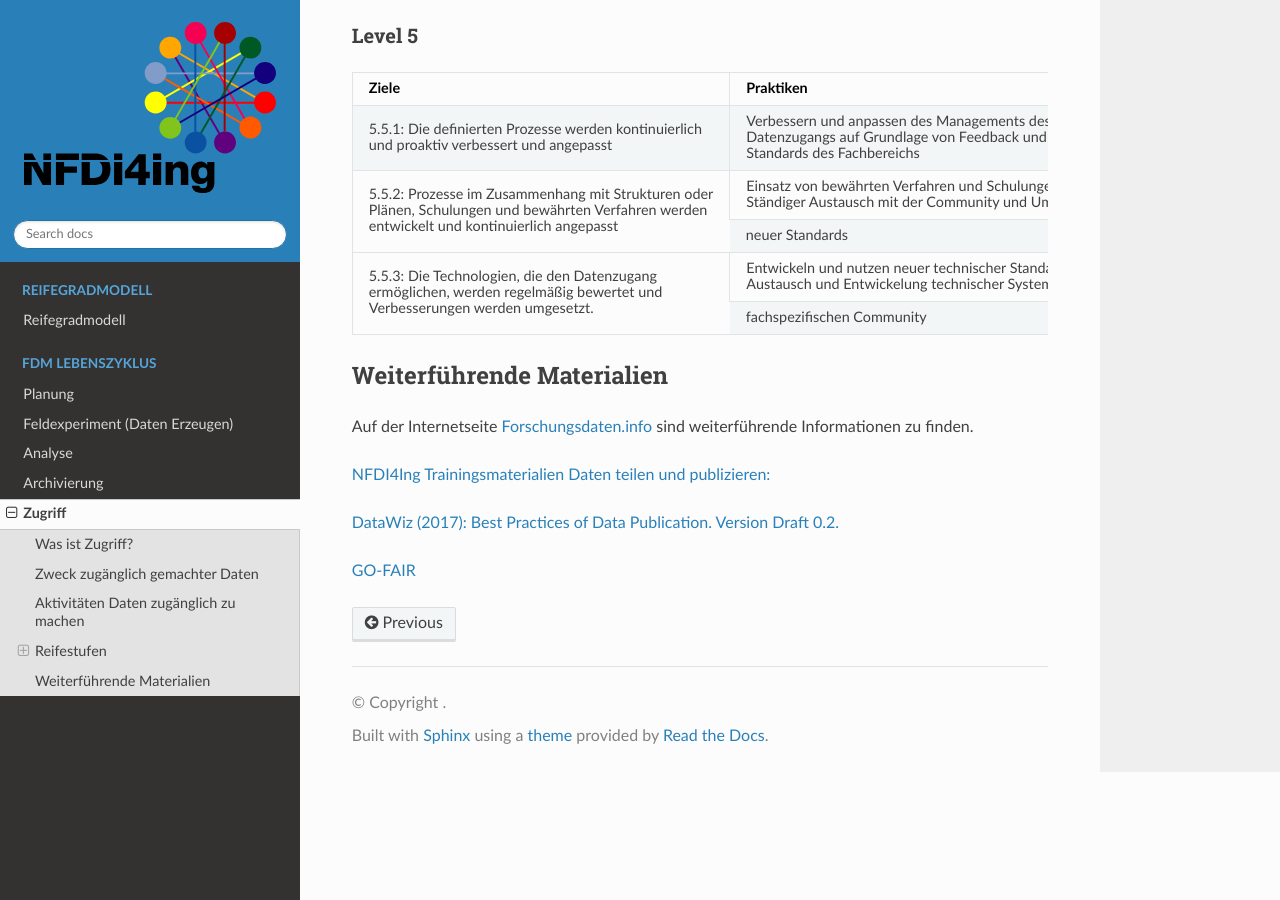
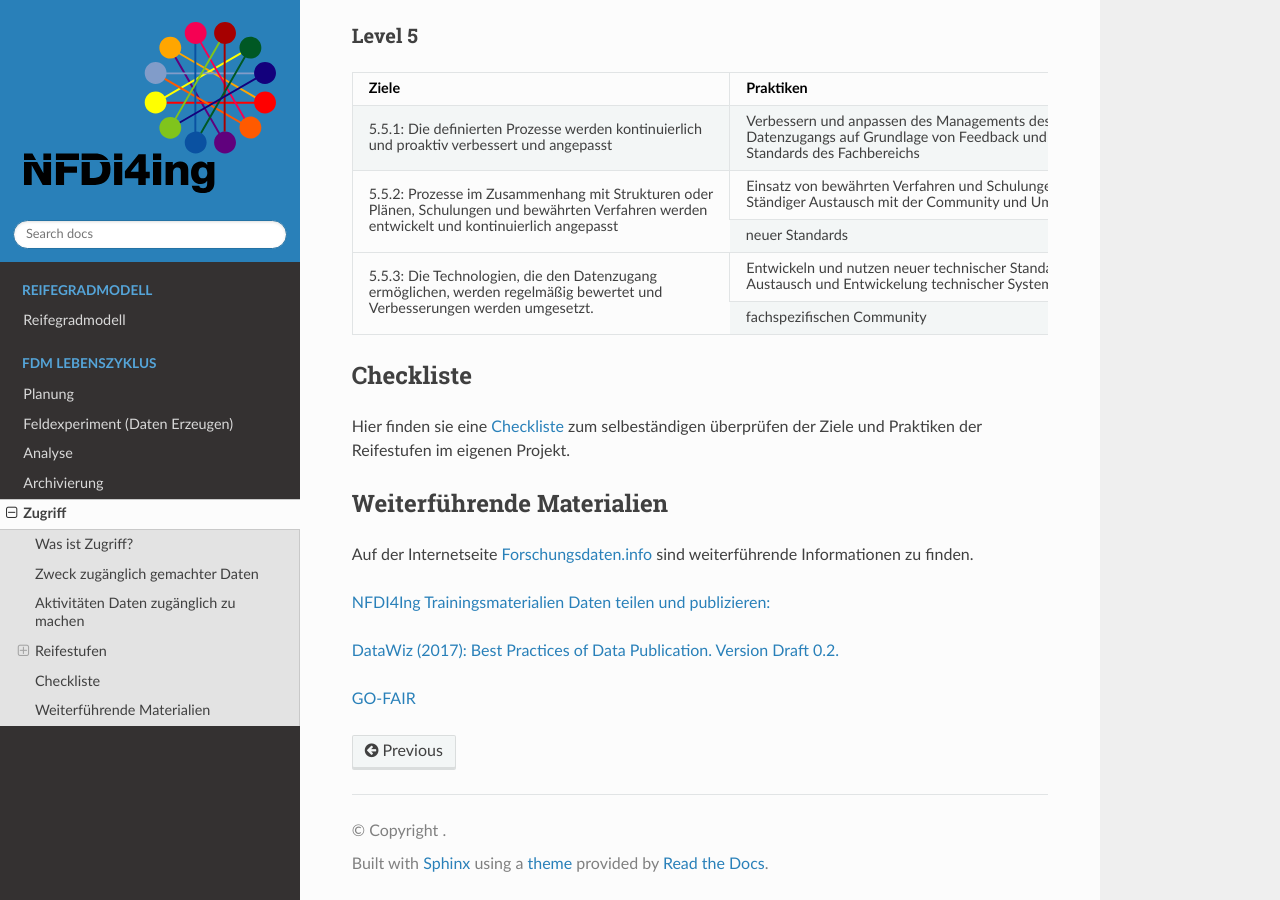
Before and after one commit to LUHMW/MaturityModel, a Sphinx documentation site: the page built from docs/source/zugriff.rst, in a window 1280 px wide and 900 px high, scrolled down 4061 px. Built offline with Sphinx 7.4.7 and the Read the Docs theme 2.0.0, drawn with Linux system fonts in a browser that asks for light colours.

Commit message:
Update zugriff.rst

```diff
--- a/docs/source/zugriff.rst
+++ b/docs/source/zugriff.rst
@@ -225,6 +225,11 @@ Level 5
 | Verbesserungen werden umgesetzt.                      | fachspezifischen Community                               |
 +-------------------------------------------------------+----------------------------------------------------------+
 
+************
+Checkliste
+************
+
+Hier finden sie eine `Checkliste <../_static/02_Checkliste_Zugriff>`_ zum selbeständigen überprüfen der Ziele und Praktiken der Reifestufen im eigenen Projekt.
 
 ***************************
 Weiterführende Materialien
```
